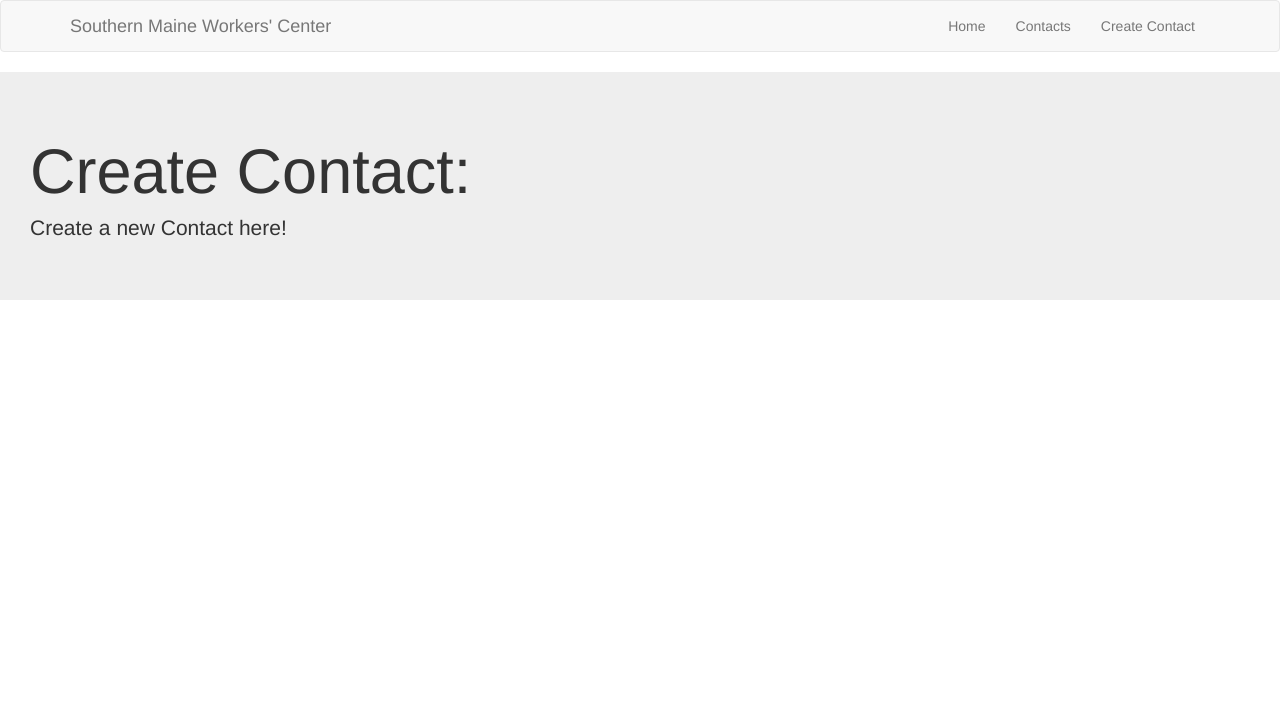
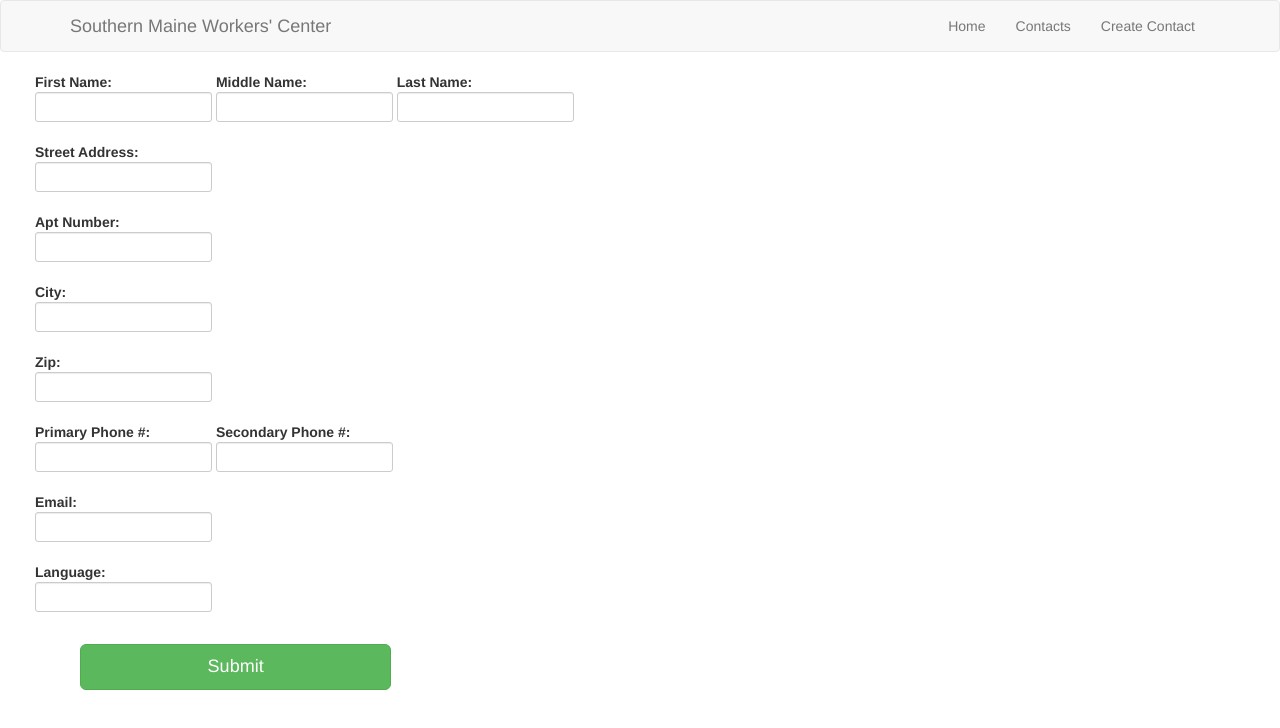
Before and after one commit to project-bayard/Bayard, a plain HTML site: page smwc/src/main/webapp/resources/index.html at #/newContact in a window 1280 px wide. Drawn offline with Linux system fonts and the light colour scheme; files that its build step writes are made by us from their sources; files whose address does not match are found by name.

Commit message:
Create contact form up and running

```diff
--- /dev/null
+++ b/smwc/src/main/webapp/resources/css/smwc.css
@@ -0,0 +1,10 @@
+#submitButton {
+    width: 25%;
+    margin-left: 2.5em;
+    margin-top:  1.5em;
+    clear: both;
+}
+
+#newContactForm {
+    margin-left: 2.5em;
+}
--- a/smwc/src/main/webapp/resources/index.html
+++ b/smwc/src/main/webapp/resources/index.html
@@ -13,6 +13,7 @@
     <script src="resources/js/services.js"></script>
 
     <link rel="stylesheet" href="resources/css/bootstrap.min.css">
+    <link rel="stylesheet" href="resources/css/smwc.css">
 </head>
 <body>
 
--- a/smwc/src/main/webapp/resources/js/controllers.js
+++ b/smwc/src/main/webapp/resources/js/controllers.js
@@ -4,9 +4,11 @@ smwcControllers.controller('ContactsController', ['$scope', '$http', function($s
 
     $http.get('../contacts')
         .success(function (response) {
+            console.log(response);
             $scope.contacts = response;
         })
         .error(function (response) {
+            console.log(response);
             //TODO
         });
 
@@ -16,8 +18,20 @@ smwcControllers.controller('MainController', ['$scope', function($scope) {
     $scope.testMessage = "Check out our home!";
 }]);
 
-smwcControllers.controller('CreateContactController', ['$scope', function($scope) {
-    $scope.testMessage = "Create a new Contact here!";
+smwcControllers.controller('CreateContactController', ['$scope', '$http', '$location', function($scope, $http, $location) {
+    $scope.contact = "";
+    $scope.errorMessage = "";
+
+    $scope.submit = function() {
+        $http.post("../contacts", $scope.contact)
+            .success(function (response) {
+                console.log(response);
+            }).error(function(response) {
+                console.log(response);
+                $scope.errorMessage = response;
+            });
+    };
+
 }]);
 
 smwcControllers.controller('DetailsCtrl', ['$scope', '$http','$routeParams', function($scope, $http, $routeParams) {
--- a/smwc/src/main/webapp/resources/partials/newContact.html
+++ b/smwc/src/main/webapp/resources/partials/newContact.html
@@ -1,4 +1,66 @@
-<div class="jumbotron test-center">
-    <h1>Create Contact:</h1>
-    <p>{{testMessage}}</p>
+<div>
+    <form id="newContactForm">
+        <div class="form-group">
+            <label>First Name:
+            <input type="text" class="form-control input-sm" ng-model="contact.firstName">
+            </label>
+            <label>Middle Name:
+                <input type="text" class="form-control input-sm" ng-model="contact.middleName">
+            </label>
+            <label>Last Name:
+                <input type="text" class="form-control input-sm" ng-model="contact.lastName">
+            </label>
+        </div>
+
+        <div class="form-group">
+            <label>Street Address:
+                <input type="text" class="form-control input-sm" ng-model="contact.streetAddress">
+            </label>
+        </div>
+
+        <div class="form-group">
+            <label>Apt Number:
+                <input type="text" class="form-control input-sm" ng-model="contact.aptNumber">
+            </label>
+        </div>
+
+        <div class="form-group">
+            <label>City:
+                <input type="text" class="form-control input-sm" ng-model="contact.city">
+            </label>
+        </div>
+
+        <div class="form-group">
+            <label>Zip:
+                <input type="text" class="form-control input-sm" ng-model="contact.zipCode">
+            </label>
+        </div>
+
+        <div class="form-group">
+            <label>Primary Phone #:
+                <input type="text" class="form-control input-sm" ng-model="contact.phoneNumber1">
+            </label>
+            <label>Secondary Phone #:
+                <input type="text" class="form-control input-sm" ng-model="contact.phoneNumber2">
+            </label>
+        </div>
+
+        <div class="form-group">
+            <label>Email:
+                <input type="text" class="form-control input-sm" ng-model="contact.email">
+            </label>
+        </div>
+
+        <div class="form-group">
+        <label>Language:
+                <input type="text" class="form-control input-sm" ng-model="contact.lastName">
+            </label>
+        </div>
+
+        <button id="submitButton" class="btn btn-lg btn-block btn-success" ng-click="submit()">Submit</button>
+
+    </form>
+
+    <p class="bg-danger">{{errorMessage}}</p>
+
 </div>
```
Also changed, not shown: 2 other files.
